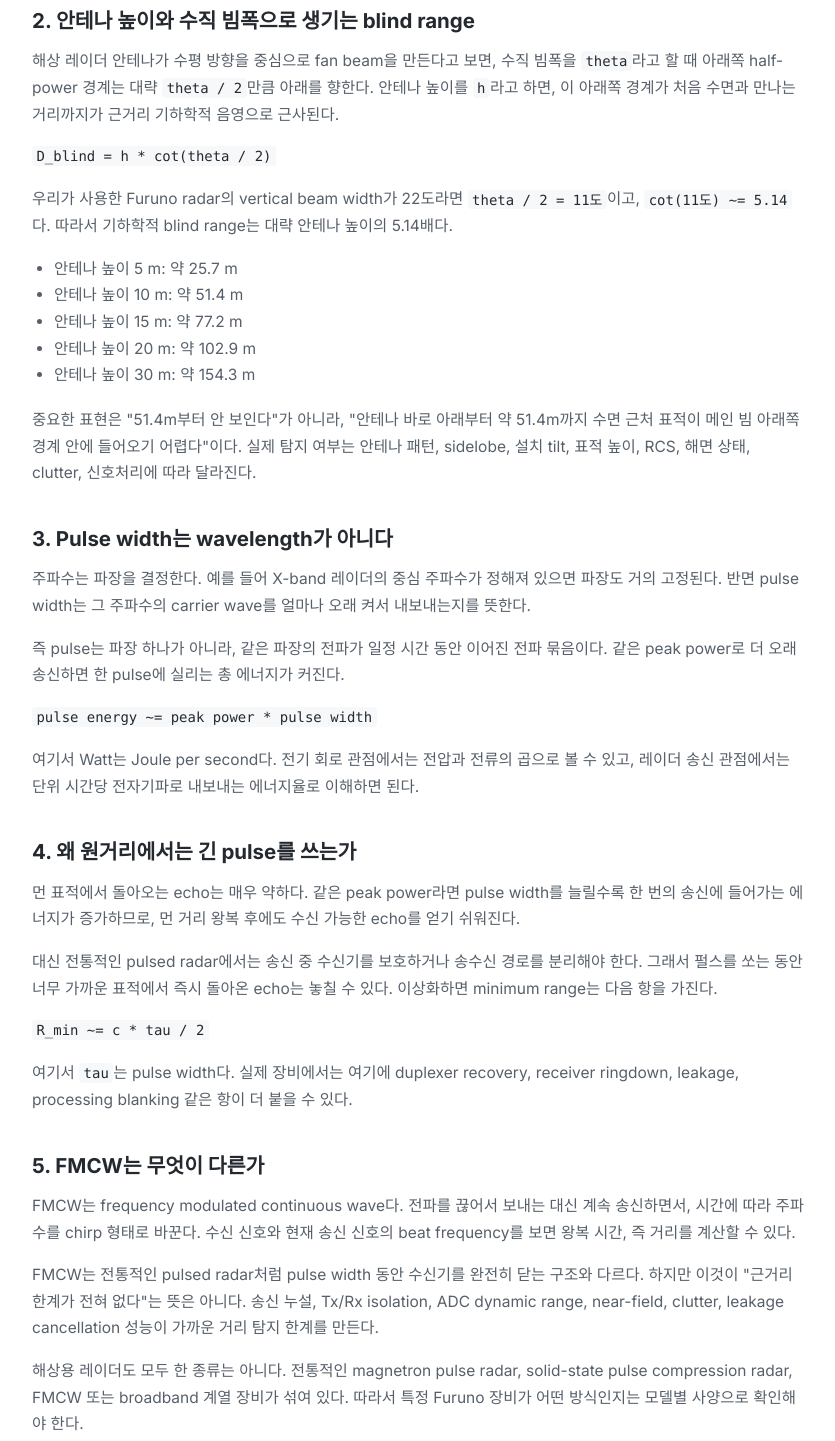
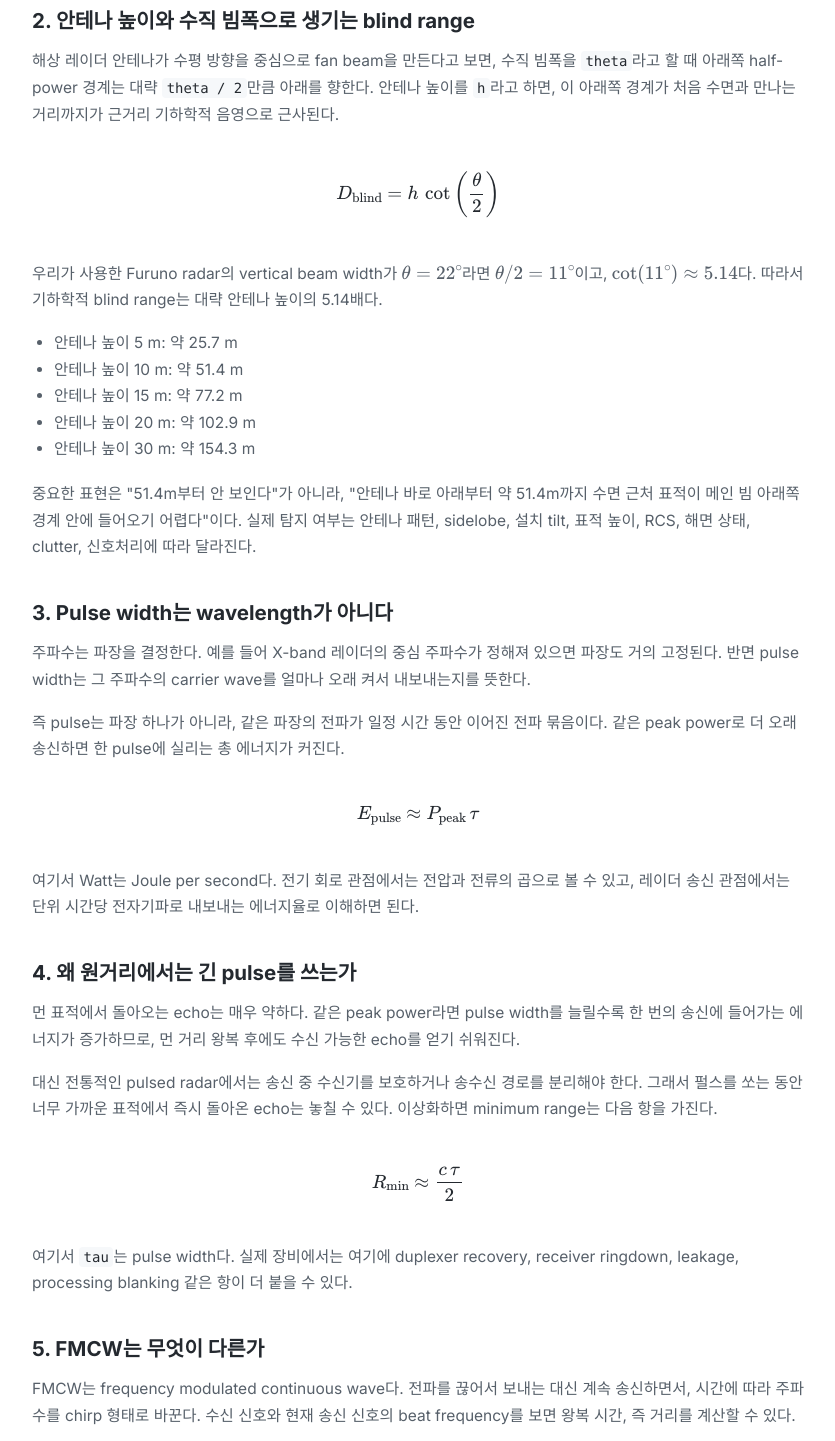
Before and after one commit to SeunghwanByun/SeunghwanByun.github.io, a plain HTML site: page posts/radar-blind-area-pulse-lidar-note.html in a window 1280 px wide. Shown: the part 633-2074 px from the top of the page, without its empty margins (222-1057 px from the left). Drawn offline with nearby package versions, Linux system fonts and the light colour scheme.

Commit message:
docs: render post equations with LaTeX

```diff
--- a/posts/radar-blind-area-pulse-lidar-note.html
+++ b/posts/radar-blind-area-pulse-lidar-note.html
@@ -15,6 +15,7 @@
       rel="stylesheet"
     >
     <link rel="stylesheet" href="../styles.css">
+    <script src="https://cdn.jsdelivr.net/npm/mathjax@3/es5/tex-mml-chtml.js" async></script>
   </head>
   <body>
     <header class="site-header">
@@ -57,10 +58,13 @@
           <code>h</code>라고 하면, 이 아래쪽 경계가 처음 수면과 만나는 거리까지가 근거리 기하학적 음영으로
           근사된다.
         </p>
-        <pre><code>D_blind = h * cot(theta / 2)</code></pre>
+        <div class="math-display">\[
+          D_{\mathrm{blind}} = h\,\cot\left(\frac{\theta}{2}\right)
+        \]</div>
         <p>
-          우리가 사용한 Furuno radar의 vertical beam width가 22도라면 <code>theta / 2 = 11도</code>이고,
-          <code>cot(11도) ~= 5.14</code>다. 따라서 기하학적 blind range는 대략 안테나 높이의 5.14배다.
+          우리가 사용한 Furuno radar의 vertical beam width가 \(\theta=22^\circ\)라면
+          \(\theta/2=11^\circ\)이고, \(\cot(11^\circ)\approx 5.14\)다. 따라서 기하학적 blind range는
+          대략 안테나 높이의 5.14배다.
         </p>
         <ul>
           <li>안테나 높이 5 m: 약 25.7 m</li>
@@ -84,7 +88,9 @@
           즉 pulse는 파장 하나가 아니라, 같은 파장의 전파가 일정 시간 동안 이어진 전파 묶음이다. 같은 peak power로
           더 오래 송신하면 한 pulse에 실리는 총 에너지가 커진다.
         </p>
-        <pre><code>pulse energy ~= peak power * pulse width</code></pre>
+        <div class="math-display">\[
+          E_{\mathrm{pulse}} \approx P_{\mathrm{peak}}\,\tau
+        \]</div>
         <p>
           여기서 Watt는 Joule per second다. 전기 회로 관점에서는 전압과 전류의 곱으로 볼 수 있고, 레이더 송신
           관점에서는 단위 시간당 전자기파로 내보내는 에너지율로 이해하면 된다.
@@ -100,7 +106,9 @@
           쏘는 동안 너무 가까운 표적에서 즉시 돌아온 echo는 놓칠 수 있다. 이상화하면 minimum range는 다음 항을
           가진다.
         </p>
-        <pre><code>R_min ~= c * tau / 2</code></pre>
+        <div class="math-display">\[
+          R_{\min} \approx \frac{c\,\tau}{2}
+        \]</div>
         <p>
           여기서 <code>tau</code>는 pulse width다. 실제 장비에서는 여기에 duplexer recovery, receiver ringdown,
           leakage, processing blanking 같은 항이 더 붙을 수 있다.
@@ -129,10 +137,12 @@
           레이더에서는 waveform bandwidth가 핵심이다. FMCW나 pulse compression처럼 대역폭 <code>B</code>를
           사용하는 경우 일반적으로 다음처럼 근사한다.
         </p>
-        <pre><code>delta_R ~= c / (2 * B)</code></pre>
+        <div class="math-display">\[
+          \Delta R \approx \frac{c}{2B}
+        \]</div>
         <p>
           단순 uncompressed pulse에서는 pulse width가 길수록 두 표적 echo가 시간축에서 겹치기 때문에
-          <code>delta_R ~= c * tau / 2</code>로 이해할 수 있다. 그래서 레이더 raw data는 보통 FFT나 matched
+          \(\Delta R \approx c\tau/2\)로 이해할 수 있다. 그래서 레이더 raw data는 보통 FFT나 matched
           filtering 이후 range bin 형태로 나타난다.
         </p>
 
--- a/styles.css
+++ b/styles.css
@@ -331,7 +331,7 @@ code {
 }
 
 .visitor-counter strong {
-  color: var(--ink);
+  color: var(--subtle);
   font-weight: 600;
 }
 
```
Also changed, not shown: posts/kalman-factor-graph-study-note.html (+3 -2 lines).
